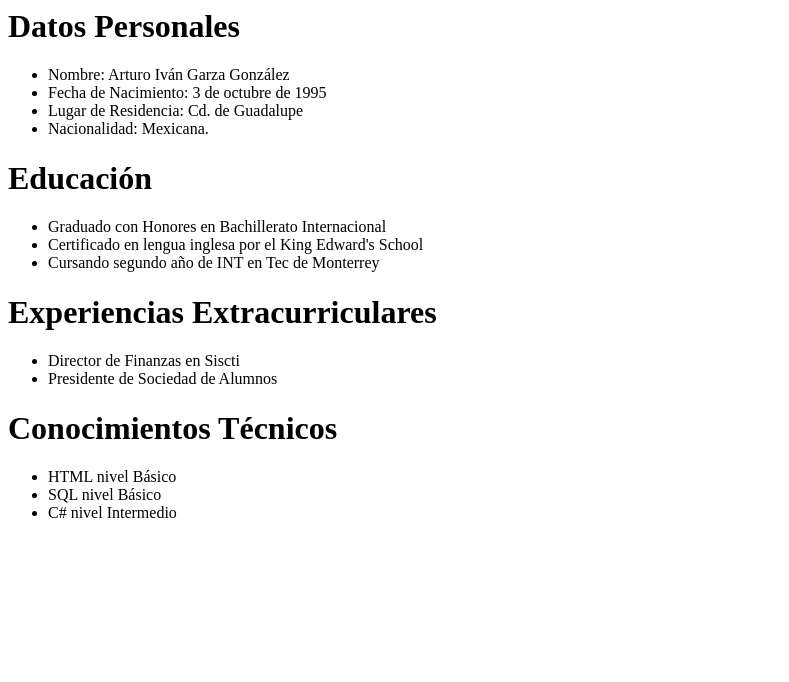
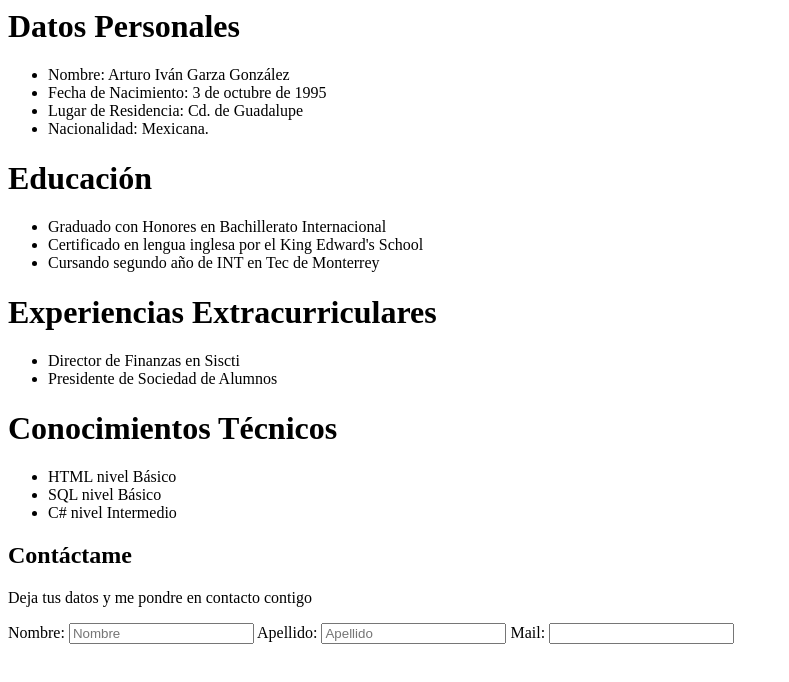
Before and after one commit to artuvarblamba/artuvarblamba.github.io, a plain HTML site: page index.html in a window 1280 px wide. Shown: the whole page, without its empty margins (0-789 px from the left). Drawn offline with Linux system fonts and the light colour scheme.

Commit message:
se le agregó el registro

```diff
--- a/index.html
+++ b/index.html
@@ -40,5 +40,14 @@
 
 </script>
 
+<h2>Contáctame</h2>
+<p> Deja tus datos y me pondre en contacto contigo </p>
+<label for="txtNombre">Nombre: </label>
+<input type="text" name="txtNombre" placeholder="Nombre"></input>
+<label for="txtApellido">Apellido: </label>
+<input type="text" name="txtApellido" placeholder="Apellido"></input>
+<label for="email">Mail: </label>
+<input type="email" name="email"></input>
+
 </body>
 </html>
```
